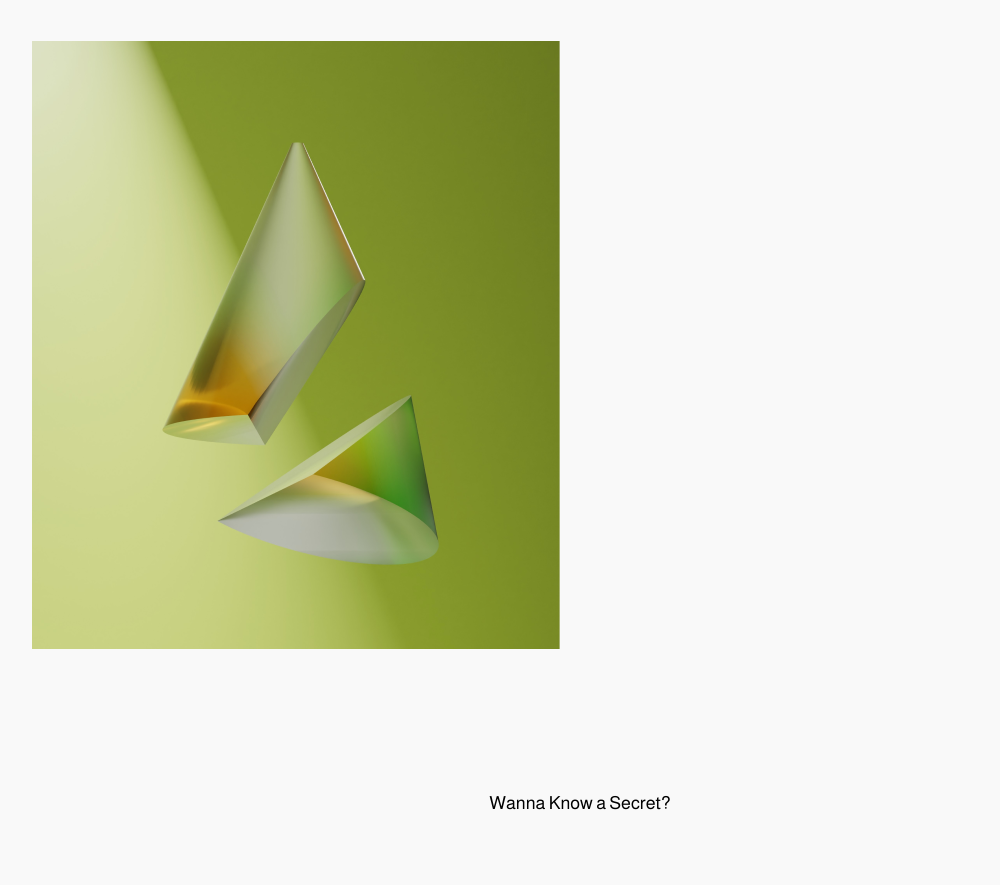
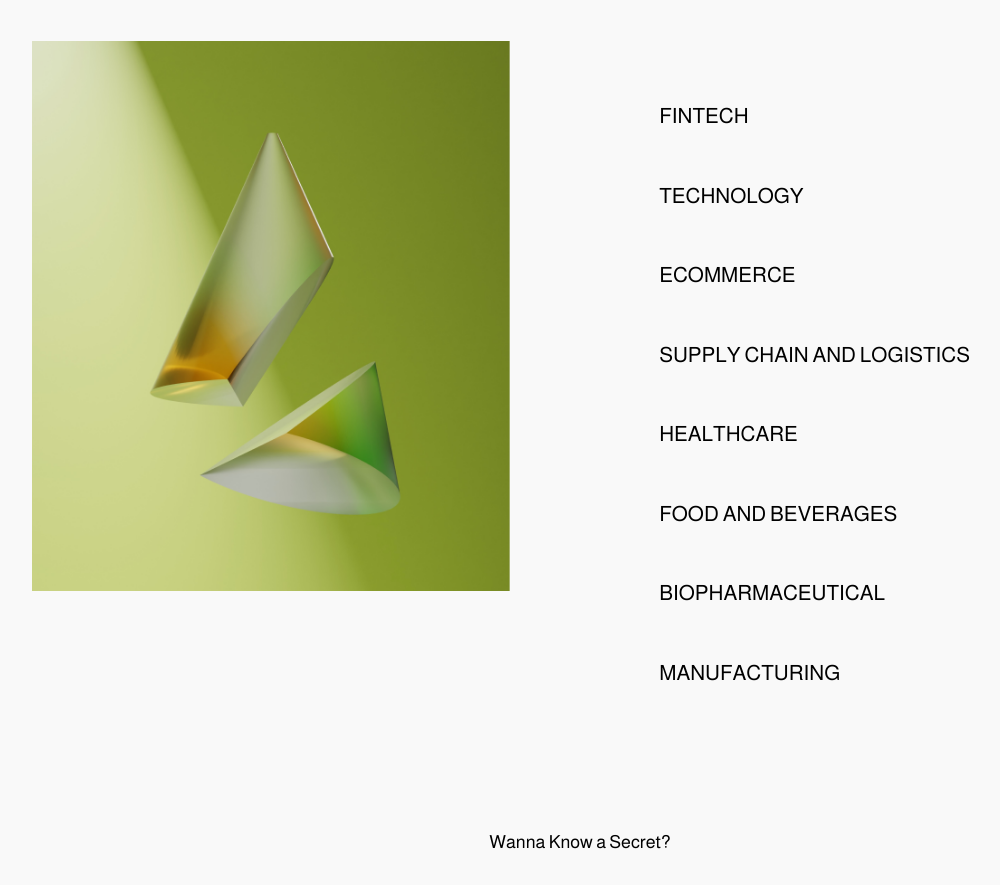
Before and after one commit to Arshiyakhan370/codelinear-react, a React (Create React App) app: page / in a window 1280 px wide. Shown: the part 4012-4897 px from the top of the page, without its empty margins (60-1060 px from the left). Built offline with nearby package versions, Linux system fonts and the light colour scheme; the HTML template or start-up script is replaced by a standard one.

Commit message:
industry section

```diff
--- a/src/components/LandingPageComponents/Industries.jsx
+++ b/src/components/LandingPageComponents/Industries.jsx
@@ -3,6 +3,20 @@ import image from "../../assets/images/shubham-dhage-05rC4c5-oWw-unsplash 2.png"
 
 
 const Industries = () => {
+  const serve = [
+    "Fintech",
+    "Technology",
+    "Ecommerce",
+    "Supply chain and logistics",
+    "Healthcare",
+    "Food and beverages",
+    "Biopharmaceutical",
+    "Manufacturing",
+  ];
+
+
+
+
 
   return (
 
@@ -19,10 +33,10 @@ we served </h1>
           </p>
         </div>
      <div className="flex mt-[-1%]">
-        <img src={image} alt="Your Alt Text" className="ml-12 h-auto mt-[15%]" />
+        <img src={image} alt="Your Alt Text" className="ml-12 h-[550px] mt-[15%]" />
 
 
-    <div className="ml-[29%] mt-20 text-[#100E0E]">
+    <div className="ml-[35%] mt-20 text-[#100E0E]">
     <p>ABOUT US</p>
     <div className="mt-[-25%] ml-[100%]"><svg xmlns="http://www.w3.org/2000/svg" width="16.482" height="19.434" viewBox="0 0 20 17" fill="none">
   <rect x="0.138977" y="9.04883" width="1.15946" height="19.2297" transform="rotate(-90 0.138977 9.04883)" fill="#131313"/>
@@ -33,9 +47,14 @@ we served </h1>
 <svg xmlns="http://www.w3.org/2000/svg" width="90" height="89" viewBox="0 0 90 89" fill="none">
   <circle cx="44.8558" cy="44.4689" r="43.6546" transform="rotate(-90 44.8558 44.4689)" stroke="#131313" stroke-width="1"/>
 </svg></div>
+</div>
 
+<div className="text-[21px] uppercase ml-[-30%] mt-[20%] space-y-12">
+    {serve.map((industry, index) => (
+      <p key={index}>{industry}</p>
+    ))}
+  </div>;
 
-    </div>
 </div>
     </div>
   );
```
